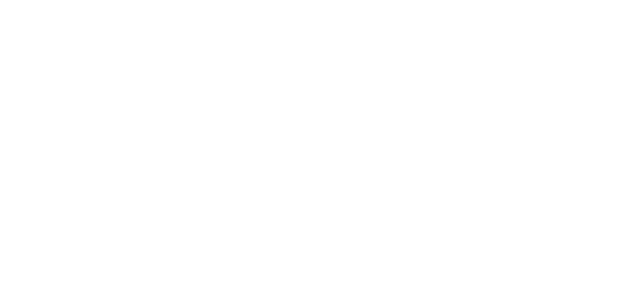
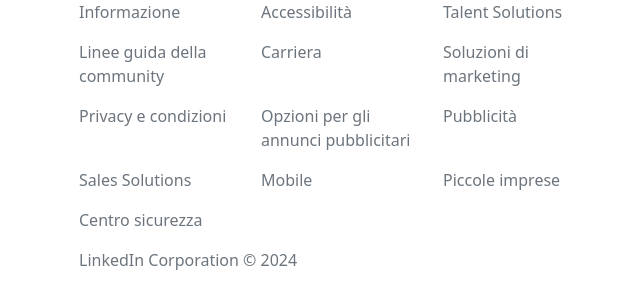
Before and after one commit to GiuliaLanari/Clone-di-LinkedIn-Team-3, a React (Create React App) app in the folder clone-di-linkedin/: page / in a window 1280 px wide. Shown: the top 308 px of the page, without its empty margins (3-643 px from the left). Built offline with nearby package versions, Linux system fonts and the light colour scheme.

Commit message:
impostazione Footer

```diff
--- a/clone-di-linkedin/src/App.js
+++ b/clone-di-linkedin/src/App.js
@@ -1,8 +1,13 @@
 import "bootstrap/dist/css/bootstrap.min.css";
 import "./App.css";
+import Footer from "./components/Footer";
 
 function App() {
-  return <div></div>;
+  return (
+    <div>
+      <Footer />
+    </div>
+  );
 }
 
 export default App;
--- a/clone-di-linkedin/src/components/Footer.jsx
+++ b/clone-di-linkedin/src/components/Footer.jsx
@@ -0,0 +1,67 @@
+import Col from "react-bootstrap/Col";
+import Row from "react-bootstrap/Row";
+import Container from "react-bootstrap/Container";
+
+const Footer = function () {
+  return (
+    <Container Container className="text-secondary">
+      <Row>
+        <Col xs={12} md={6}>
+          <Row>
+            <Col xs={12} md={4}></Col>
+            <Row>
+              <Col xs={12} md={4}>
+                <p>Informazione</p>
+              </Col>
+              <Col xs={12} md={4}>
+                <p>Accessibilità</p>
+              </Col>
+              <Col xs={12} md={4}>
+                <p>Talent Solutions</p>
+              </Col>
+              <Col xs={12} md={4}>
+                <p>Linee guida della community</p>
+              </Col>
+              <Col xs={12} md={4}>
+                <p>Carriera</p>
+              </Col>
+              <Col xs={12} md={4}>
+                <p>Soluzioni di marketing</p>
+              </Col>
+              <Col xs={12} md={4}>
+                <p>Privacy e condizioni</p>
+              </Col>
+              <Col xs={12} md={4}>
+                <p>Opzioni per gli annunci pubblicitari</p>
+              </Col>
+              <Col xs={12} md={4}>
+                <p>Pubblicità</p>
+              </Col>
+              <Col xs={12} md={4}>
+                <p>Sales Solutions</p>
+              </Col>
+              <Col xs={12} md={4}>
+                <p>Mobile</p>
+              </Col>
+              <Col xs={12} md={4}>
+                <p>Piccole imprese</p>
+              </Col>
+              <Col xs={12} md={4}>
+                <p>Centro sicurezza</p>
+              </Col>
+            </Row>
+            <Col xs={12} md={6}></Col>
+          </Row>
+        </Col>
+        <Col xs={12} md={6}></Col>
+      </Row>
+      <Row>
+        <Col>
+          <p>LinkedIn Corporation &copy; 2024</p>
+        </Col>
+      </Row>
+    </Container>
+  );
+};
+
+export default Footer;
--- a/clone-di-linkedin/src/index.js
+++ b/clone-di-linkedin/src/index.js
@@ -1,12 +1,12 @@
 import ReactDOM from "react-dom/client";
 import "./index.css";
 import App from "./App";
-import { Provider } from "react-redux";
-import store from "./redux/store";
+// import { Provider } from "react-redux";
+// import store from "./redux/store";
 
 const root = ReactDOM.createRoot(document.getElementById("root"));
 root.render(
-  <Provider store={store}>
-    <App />
-  </Provider>
+  <App />
+  // <Provider store={store}>
+  //  </Provider>
 );
--- a/clone-di-linkedin/src/redux/store/index.js
+++ b/clone-di-linkedin/src/redux/store/index.js
@@ -1,8 +1,8 @@
-import { configureStore, combineReducers } from "@reduxjs/toolkit";
+// import { configureStore, combineReducers } from "@reduxjs/toolkit";
 
-const combinedReducers = combineReducers({});
+// const combinedReducers = combineReducers({});
 
-const store = configureStore({
-  reducer: combinedReducers,
-});
-export default store;
+// const store = configureStore({
+//   reducer: combinedReducers,
+// });
+// export default store;
```
